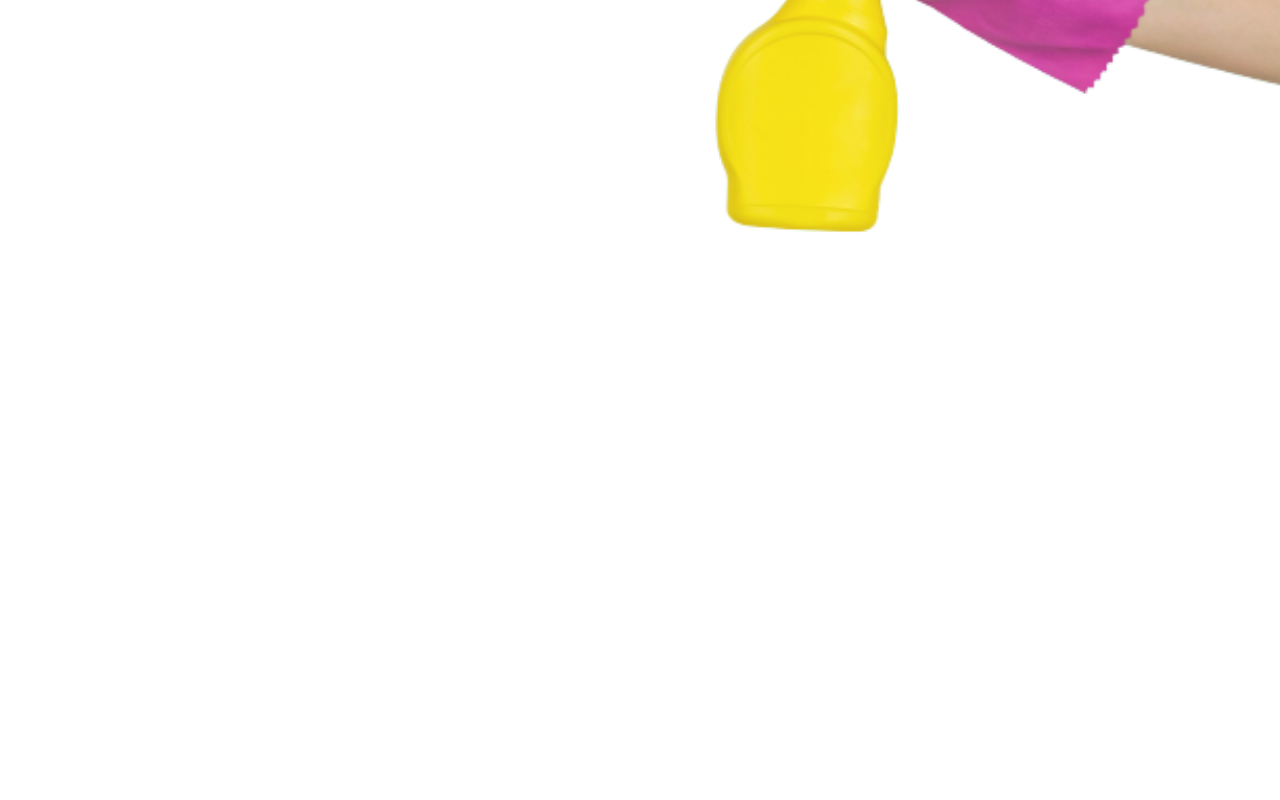
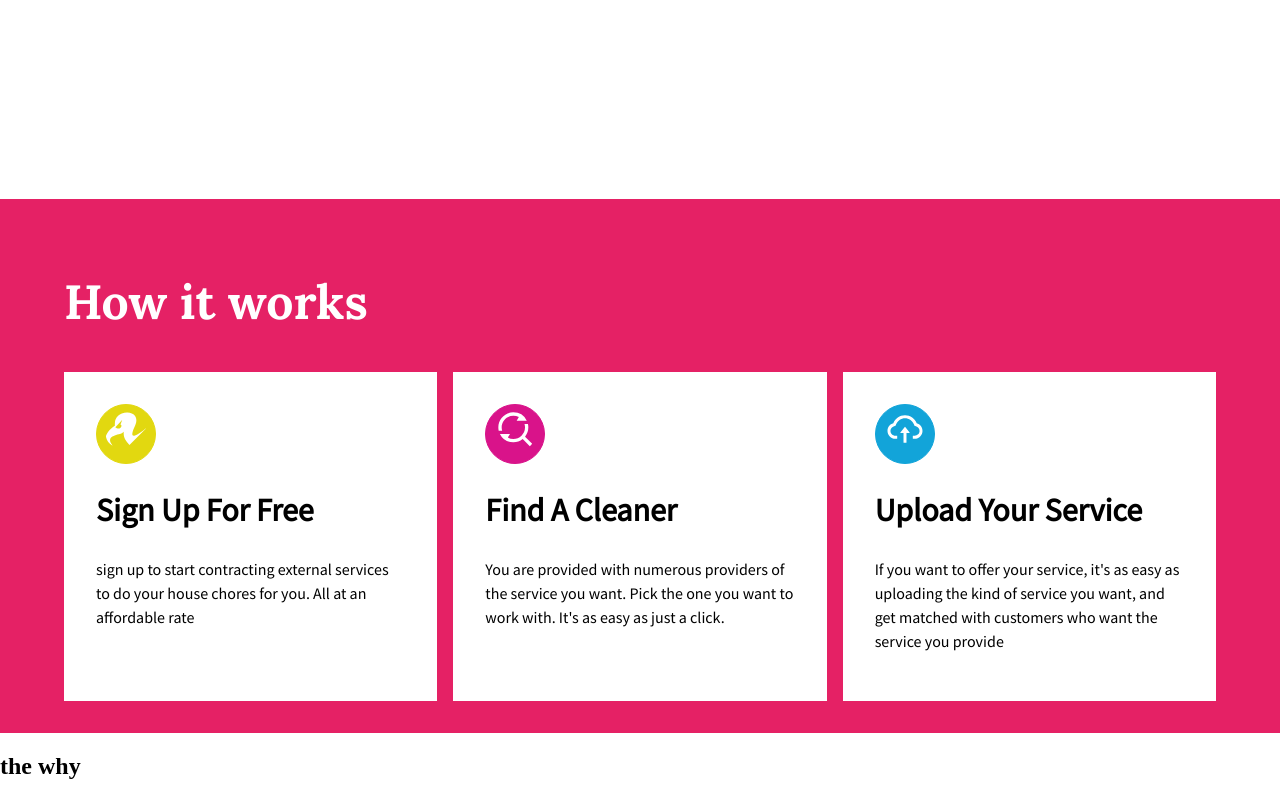
Before and after one commit to blossom-babs/find-a-cleaner, a React (Create React App) app: page / in a window 1280 px wide. Shown: the part 640-1440 px from the top of the page. Before the commit the page ends 1116 px from the top, so only its background shows below. Built offline with nearby package versions, Linux system fonts and the light colour scheme.

Commit message:
build the how section

```diff
--- a/src/components/Header.jsx
+++ b/src/components/Header.jsx
@@ -24,7 +24,7 @@ const Header = () => {
 };
 
 const Wrapper = styled.header`
-position:relative;
+  position: relative;
   .container {
     font-family: var(--ff-body);
     display: flex;
@@ -61,26 +61,27 @@ position:relative;
 
   /* larger screens */
   @media screen and (min-width: 768px) {
-
     .header__h1 {
-      font-size:3rem;
-      margin-top:1em;
-      width:20ch;
+      font-size: 3rem;
+      margin-top: 1em;
+      width: 20ch;
     }
 
-    .header__p{
-      font-size:2rem;
-      width:50ch;
+    .header__p {
+      font-size: 2rem;
+      width: 50ch;
     }
 
     .header__link {
-      font-size:2rem;
-
-  }
-  .header__img{
-/* margin-top:-30em; */
-margin-top:-25%;
-  }
+      font-size: 2rem;
+    }
+    .header__img {
+      /* margin-top:-30em; */
+      /* margin-top: -25%; */
+     width:50%;
+     position:absolute;
+     right:0;
+    }
   }
 `;
 
--- /dev/null
+++ b/src/components/How.jsx
@@ -0,0 +1,124 @@
+import React from "react";
+import styled from "styled-components";
+import {hows} from "../data"
+
+const How = () => {
+  return (
+    <Section>
+      <div className="container">
+        <h1 className="container__heading">How it works</h1>
+
+        <div className="grid">
+          {
+            hows.map((item)=>(
+              <div key={item.id} className="card">
+              <button className={`card__btn && ${item.color}`}>
+                {item.logo}
+              </button>
+              <h2 className="card__h2">{item.title}</h2>
+              <p className="card__p">
+                {item.para}
+              </p>
+            </div>
+            ))
+          }
+
+        </div>
+      </div>
+    </Section>
+  );
+};
+
+const Section = styled.section`
+  background: var(--clr-base-one);
+  position: relative;
+  top: 0;
+  font-family:var(--ff-body);
+
+  .container {
+    margin: 0 auto;
+    width: 90%;
+
+    padding: 2em 0;
+    color: var(--clr-base-light);
+  }
+
+  .container__heading {
+    font-size: 3rem;
+    font-family: var(--ff-heading);
+  }
+
+  .card {
+    background: var(--clr-base-light);
+    color: var(--clr-base-dark);
+    width: 100%;
+    padding: 2em;
+    cursor: pointer;
+  }
+
+  .card:hover {
+    box-shadow: 10px 10px 9px -2px rgba(13, 17, 55, 0.75) inset;
+    -webkit-box-shadow: 10px 10px 9px -2px rgba(13, 17, 55, 0.75) inset;
+    -moz-box-shadow: 10px 10px 9px -2px rgba(13, 17, 55, 0.75) inset;
+    transition: var(--transition-one);
+  }
+
+  .card__btn {
+    border-radius: 50%;
+    width: 60px;
+    height: 60px;
+    color: var(--clr-base-light);
+    font-size: 2.5rem;
+  }
+
+  .card__h2 {
+    font-size: 2rem;
+    text-transform: capitalize;
+  }
+
+  .card__p {
+    line-height: 1.5;
+  }
+
+  .grid{
+    display:grid
+  }
+
+  .yellow {
+    background: #e2d810;
+    border: 1px solid #e2d810;
+  }
+  .magenta {
+    background: #d9138a;
+    border: 1px solid #d9138a;
+  }
+  .cyan {
+    background: #12a4d9;
+    border: 1px solid #12a4d9;
+  }
+
+/* ================
+larger screen
+ ================== */
+
+ @media screen and (min-width: 768px) {
+  margin-top: 16em;
+
+   .grid{
+     grid-template-columns:repeat(3,1fr);
+     column-gap:1em;
+   }
+ }
+
+/* ================
+smaller screen
+ ================== */
+
+ @media screen and (max-width: 768px) {
+   .grid{
+     row-gap:1em;
+   }
+ }
+`;
+
+export default How;
--- a/src/components/Nav.jsx
+++ b/src/components/Nav.jsx
@@ -113,6 +113,7 @@ const Section = styled.section`
       clip-path: circle(0px at 90% -10%);
       --webkit-clip-path: circle(0px at 90% -10%);
       transition: all 1s ease-out;
+      z-index:2;
     }
 
     .ul--active {
--- /dev/null
+++ b/src/components/Why.jsx
@@ -0,0 +1,11 @@
+import React from 'react'
+
+const Why = () => {
+  return (
+    <div>
+      <h2>the why</h2>
+    </div>
+  )
+}
+
+export default Why
--- a/src/components/index.js
+++ b/src/components/index.js
@@ -1,4 +1,6 @@
 import Nav from "./Nav"
 import Header from "./Header"
+import How from "./How"
+import Why from "./Why"
 
-export {Nav, Header}
+export {Nav, Header, How, Why}
--- /dev/null
+++ b/src/data/how.js
@@ -0,0 +1,30 @@
+import { SiTheregister } from "react-icons/si";
+import { RiFindReplaceLine } from "react-icons/ri";
+import { AiOutlineCloudUpload } from "react-icons/ai";
+
+export const hows = [
+  {
+    id: 1,
+    logo: <SiTheregister />,
+    title: "sign up for free",
+    para:
+      "sign up to start contracting external services to do your house chores for you. All at an affordable rate",
+    color: "yellow",
+  },
+  {
+    id: 2,
+    logo: <RiFindReplaceLine />,
+    title: "find a cleaner",
+    para:
+      "You are provided with numerous providers of the service you want. Pick the one you want to work with. It's as easy as just a click.",
+    color: "magenta",
+  },
+  {
+    id: 3,
+    logo: <AiOutlineCloudUpload />,
+    title: "upload your service",
+    para:
+      "If you want to offer your service, it's as easy as uploading the kind of service you want, and get matched with customers who want the service you provide",
+    color: "cyan",
+  },
+];
--- a/src/data/index.js
+++ b/src/data/index.js
@@ -1,3 +1,4 @@
 import {links} from "./links"
+import {hows} from "./how"
 
-export {links}
+export {links, hows}
--- a/src/index.css
+++ b/src/index.css
@@ -18,6 +18,7 @@ body {
   margin: 0;
   padding: 0;
   font-size: 16px;
+  overflow-x: hidden;
 }
 
 /* smaller screen */
--- a/src/pages/Home.jsx
+++ b/src/pages/Home.jsx
@@ -1,10 +1,12 @@
 import React from 'react'
-import {Header} from "../components"
+import {Header,How,Why} from "../components"
 
 const Home = () => {
   return (
     <>
     <Header/>
+    <How/>
+    <Why/>
     </>
   )
 }
```
